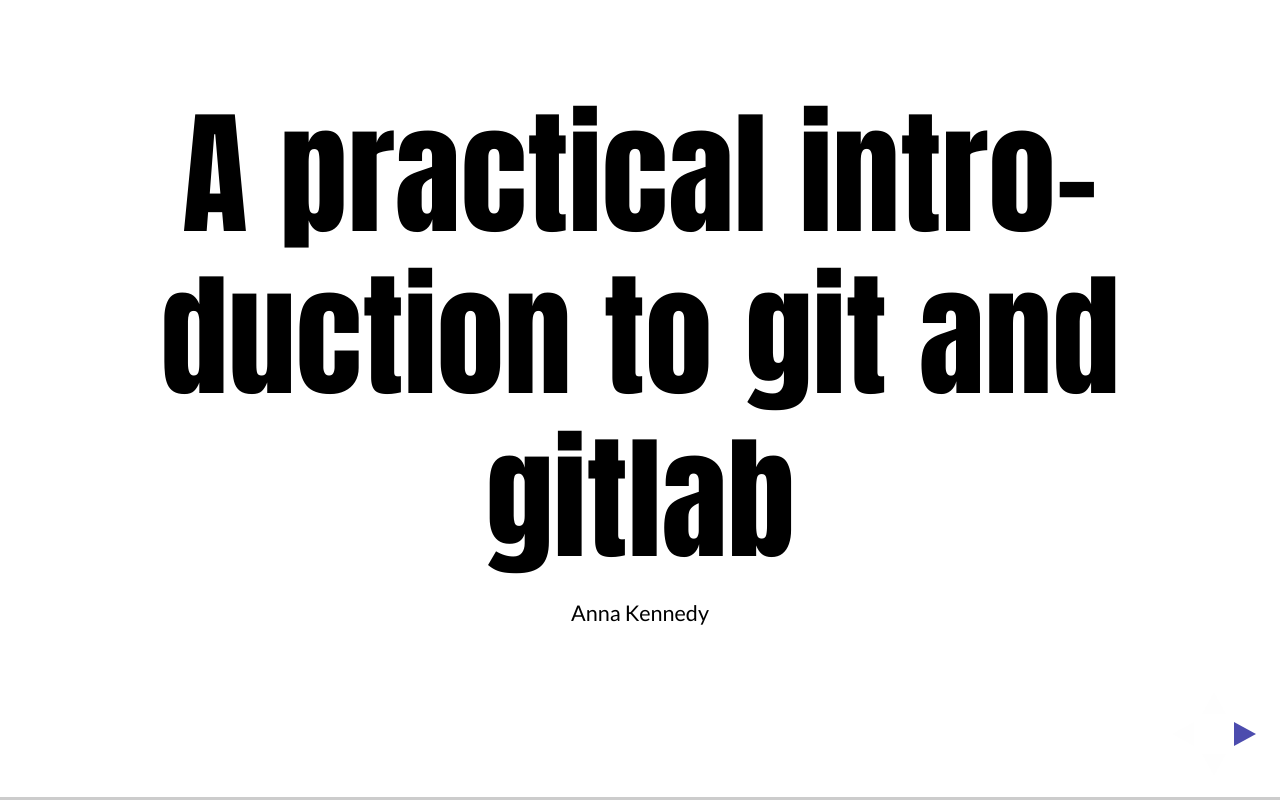
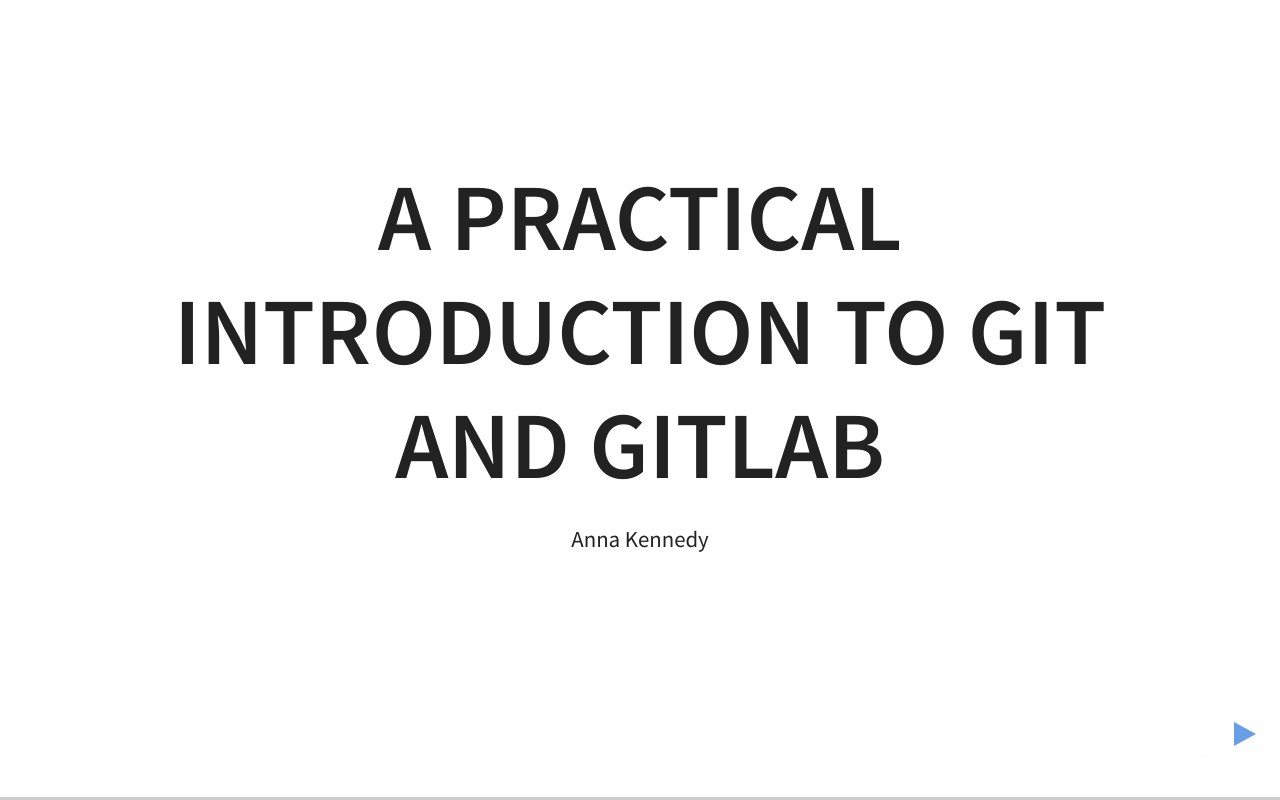
Before and after one commit to annaken/intro_to_git_course, a website: page index.html in a window 1280 px wide. Drawn offline with Linux system fonts and the light colour scheme; a web font is replaced by a local one.

Commit message:
Changing theme

```diff
--- a/index.html
+++ b/index.html
@@ -14,7 +14,7 @@
 		<meta name="viewport" content="width=device-width, initial-scale=1.0, maximum-scale=1.0, user-scalable=no">
 
 		<link rel="stylesheet" href="css/reveal.min.css">
-		<link rel="stylesheet" href="css/theme/simple.css" id="theme">
+		<link rel="stylesheet" href="css/theme/white.css" id="theme">
 
 		<!-- For syntax highlighting -->
 		<link rel="stylesheet" href="lib/css/zenburn.css">
```
